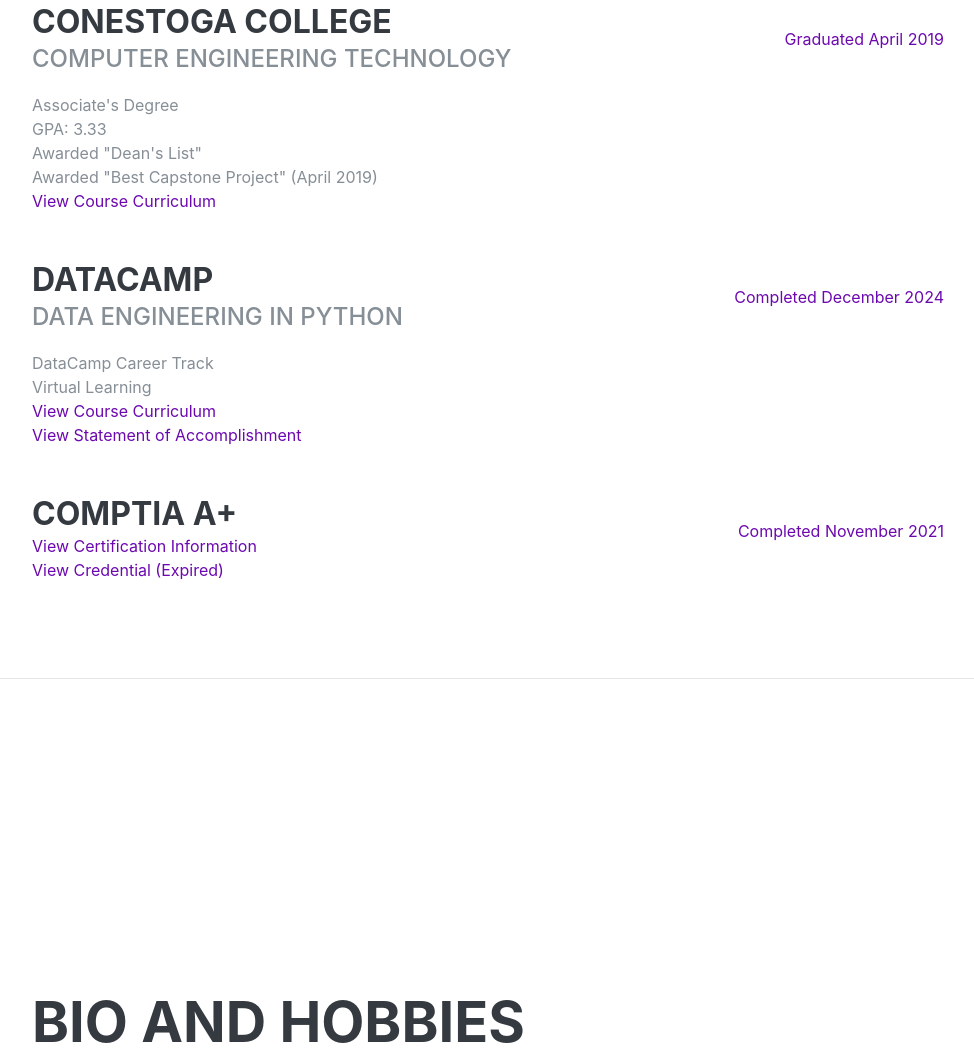
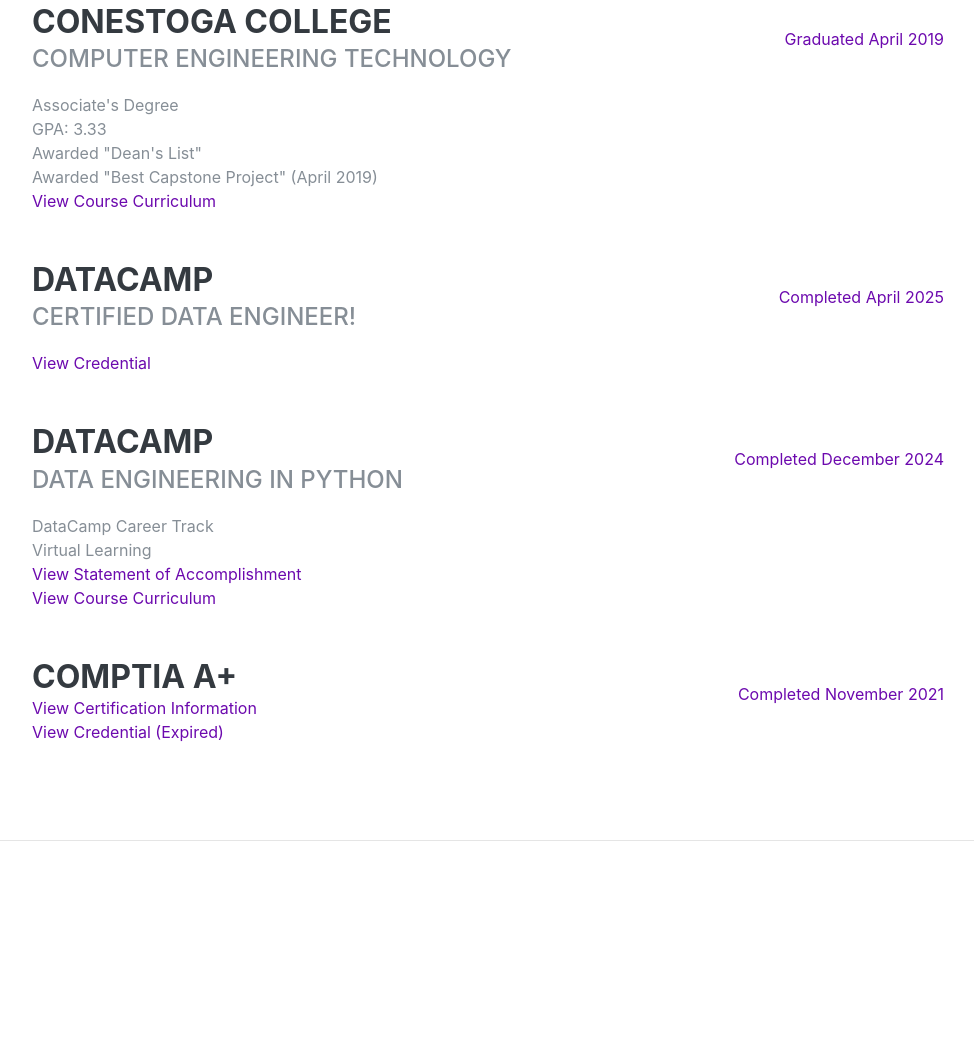
Before and after one commit to rohking/about_me, a plain HTML site: page index.html in a window 1280 px wide. Shown: the part 2896-3957 px from the top of the page, without its empty margins (288-1262 px from the left). Drawn offline with Linux system fonts and the light colour scheme; a web font is replaced by a local one.

Commit message:
Initial commit

```diff
--- a/index.html
+++ b/index.html
@@ -171,7 +171,6 @@
     </section>
 
     <hr class="m-0">
-
     <section class="resume-section p-3 p-lg-5 d-flex align-items-center" id="education">
       <div class="w-100">
         <h2 class="mb-5">Education and Certifications</h2>
@@ -192,16 +191,28 @@
         <div class="resume-item d-flex flex-column flex-md-row justify-content-between mb-5">
           <div class="resume-content">
             <h3 class="mb-0">DataCamp</h3>
+            <div class="subheading mb-3">Certified Data Engineer!</div>
+            <div><a href="https://www.datacamp.com/certificate/DE0017448086247" target="_blank">View Credential</div></a>
+          </div>
+          <div class="resume-date text-md-right"><br>
+            <span class="text-primary">Completed April 2025</span>
+          </div>
+        </div>
+
+        <div class="resume-item d-flex flex-column flex-md-row justify-content-between mb-5">
+          <div class="resume-content">
+            <h3 class="mb-0">DataCamp</h3>
             <div class="subheading mb-3">Data Engineering in Python</div>
             <div>DataCamp Career Track</div>
             <div>Virtual Learning</div>
+            <div><a href="https://www.datacamp.com/completed/statement-of-accomplishment/track/a196ef52cefcee5f838438aaab14c7b4749d085f" target="_blank">View Statement of Accomplishment</div></a>
             <div><a href="https://www.datacamp.com/tracks/data-engineer-in-python" target="_blank">View Course Curriculum</div></a>
-			      <div><a href="https://www.datacamp.com/completed/statement-of-accomplishment/track/a196ef52cefcee5f838438aaab14c7b4749d085f" target="_blank">View Statement of Accomplishment</div></a>
           </div>
           <div class="resume-date text-md-right"><br>
             <span class="text-primary">Completed December 2024</span>
           </div>
         </div>
+
 		        <div class="resume-item d-flex flex-column flex-md-row justify-content-between mb-5">
               <div class="resume-content">
                 <h3 class="mb-0">Comptia A+</h3>
```
